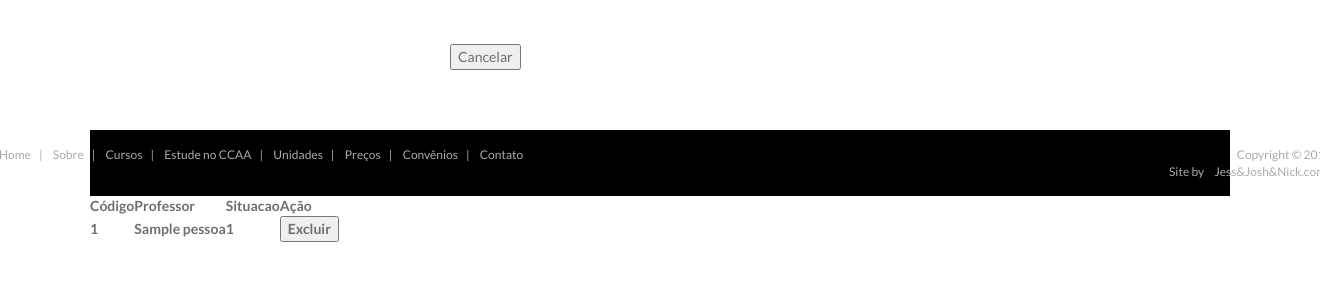
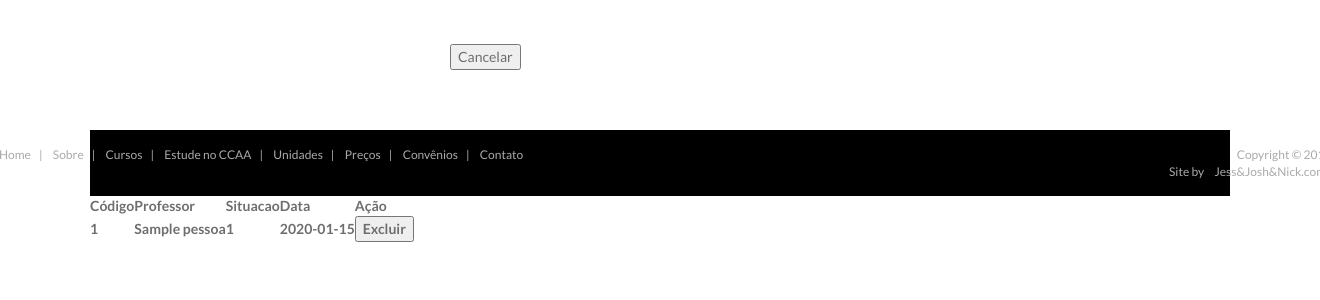
Before and after one commit to josuerocha/CCAAData, a PHP site: page /Principal/controle_presenca_professor.php in a window 1320 px wide; the page is wider, and only the part inside the window is pictured. Shown: the part 376-676 px from the top of that part. Run offline with PHP 8.4, Linux system fonts and the light colour scheme; tables that the repository leaves empty hold one stand-in row (values such as "Sample post"); data that the repository does not hold is empty; some libraries are stand-ins or nearby versions.

Commit message:
PresencaProfessor Josue 8/11

```diff
--- a/Principal/controle_presenca_professor.php
+++ b/Principal/controle_presenca_professor.php
@@ -80,7 +80,7 @@
 
 					<input class="input_check" name="situacao" type="checkbox">&nbsp
 					<?PHP
-						echo "<input type=\"hidden\" name=\"data\" value=\"date(\"Y-m-d\")\" >";
+						echo "<input type=\"hidden\" name=\"data\" value=\"".date("Y-m-d")."\" >";
 					?>
 			<input type="submit" name="salvar_temp" value="Salvar">&nbsp
 			<input type="button" class="btn_cancelar_freq_prof" value="Cancelar"/>
@@ -90,6 +90,7 @@
 					<th id="gridCodigo">Código</th>
 					<th id="gridConta">Professor</th>
 					<th id="gridConta">Situacao</th>
+					<th id="gridConta">Data</th>
 					<th colspan="2" id="gridAcao">Ação</th>
 				</tr>
 			                 <?PHP
@@ -104,6 +105,7 @@
                 <th id='gridCodigo'>{$presenca->getCode()}</th>
 				<th id='gridCodigo'>{$pessoa->getNome()}</th>
 				<th id='gridCodigo'>{$presenca->getSituacao()}</th>
+				<th id='gridCodigo'>{$presenca->getData()}</th>
                 <th>
 				   <form id=\"formDelete\" action=\"../helper/PresencaProfessorHelper.php?action=delete\" method=\"post\">
 				   <input type=\"hidden\" name=\"deleteCode\" id=\"deleteCode\" value=\"{$presenca->getCode()}\"/>
--- a/helper/PresencaProfessorHelper.php
+++ b/helper/PresencaProfessorHelper.php
@@ -17,7 +17,6 @@ switch($action){
                 $presenca->setSituacao(1);
             }
             $presenca->setData($_POST["data"]);
-            echo "<script>alert('".$_POST["data"]."');</script>";
 
             if($control->Save($presenca)){
 				echo "<script>alert('Registro salvo com sucesso!');</script>";
```
